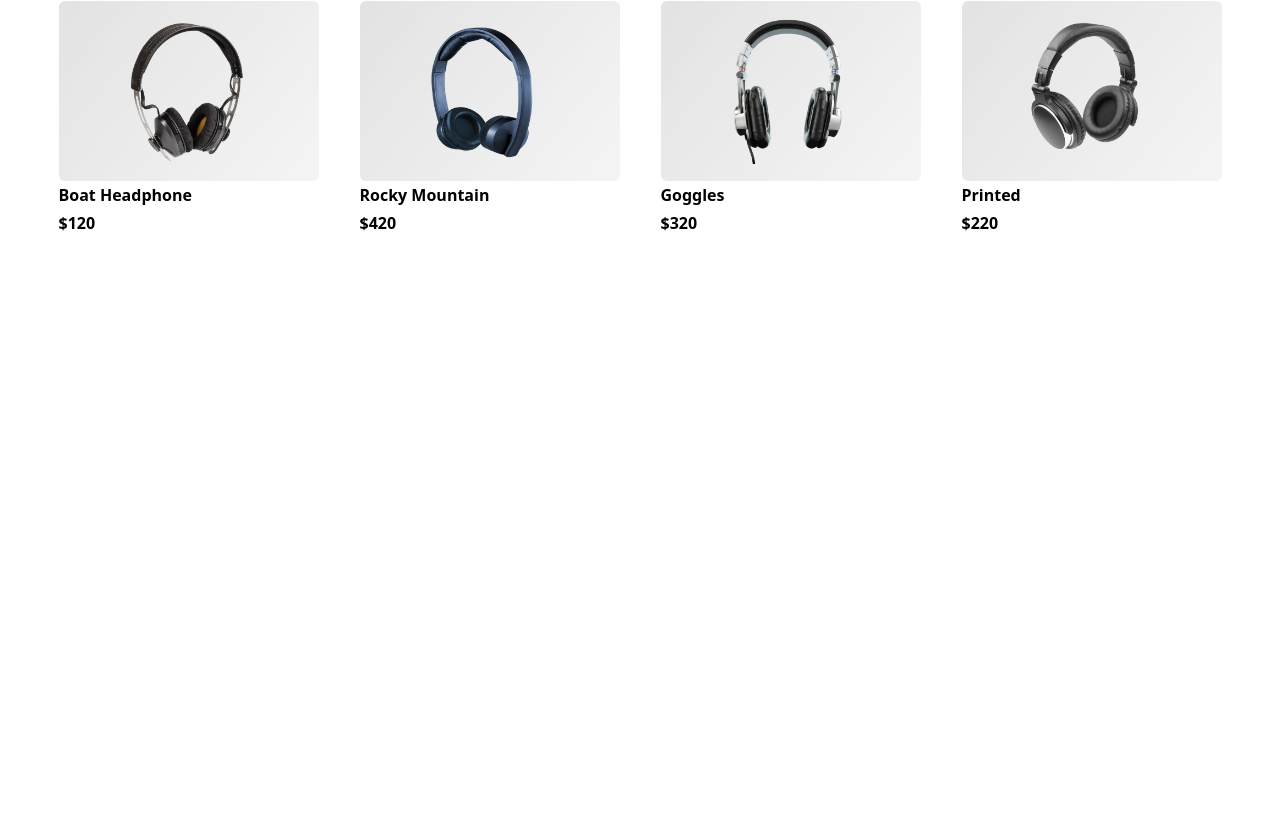
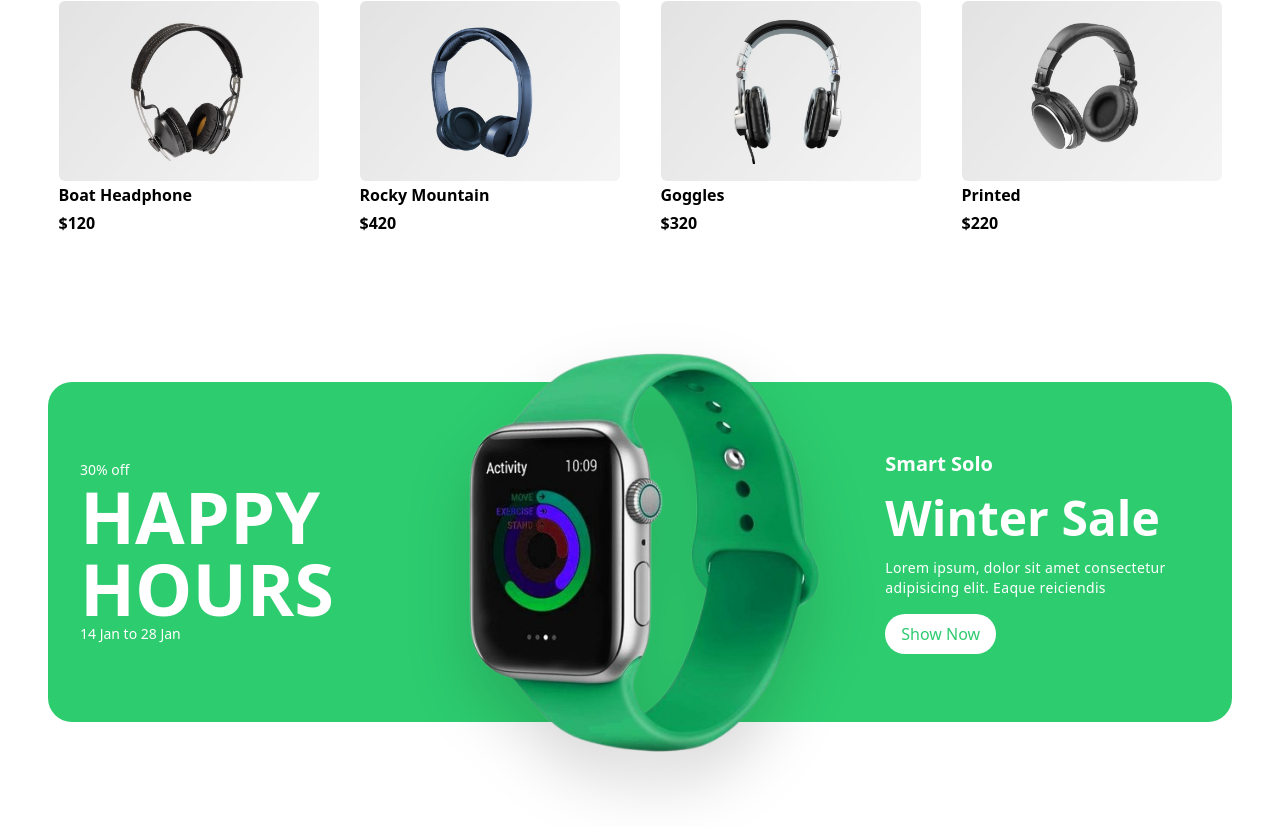
Before and after one commit to hooman-nourbakhsh/E-Shop-App, a React (Vite) app: page / in a window 1280 px wide. Shown: the part 2631-3458 px from the top of the page. Before the commit the page ends 2908 px from the top, so only its background shows below. Built offline with nearby package versions, Linux system fonts and the light colour scheme.

Commit message:
feat: :sparkles: I reused the Banner component with new data
I updated App.jsx to include a second Banner instance with BannerData2, utilizing different colors and images for a new promotional banner while maintaining the reusable structure.

```diff
--- a/src/App.jsx
+++ b/src/App.jsx
@@ -6,6 +6,7 @@
 import Products from "./components/Products";
 
 import headphone from "./assets/hero/headphone.png";
+import smartwatch from "./assets/category/smartwatch2.png";
 
 const BannerData = {
   discount: "30% off ",
@@ -18,6 +19,17 @@
   bgColor: "#f42c37",
 };
 
+const BannerData2 = {
+  discount: "30% off ",
+  title: "Happy Hours",
+  date: "14 Jan to 28 Jan",
+  image: smartwatch,
+  title2: "Smart Solo",
+  title3: "Winter Sale",
+  title4: "Lorem ipsum, dolor sit amet consectetur adipisicing elit. Eaque reiciendis",
+  bgColor: "#2dcc6f",
+};
+
 const App = () => {
   return (
     <div className="bg-white dark:bg-gray-900 dark:text-white duration-200 overflow-hidden">
@@ -27,6 +39,7 @@
       <Services />
       <Banner data={BannerData} />
       <Products />
+      <Banner data={BannerData2}/>
     </div>
   );
 };
```
Also changed, not shown: src/assets/category/smartwatch2.png (renamed from src/assets/category/smartwatch2-removebg-preview.png).
